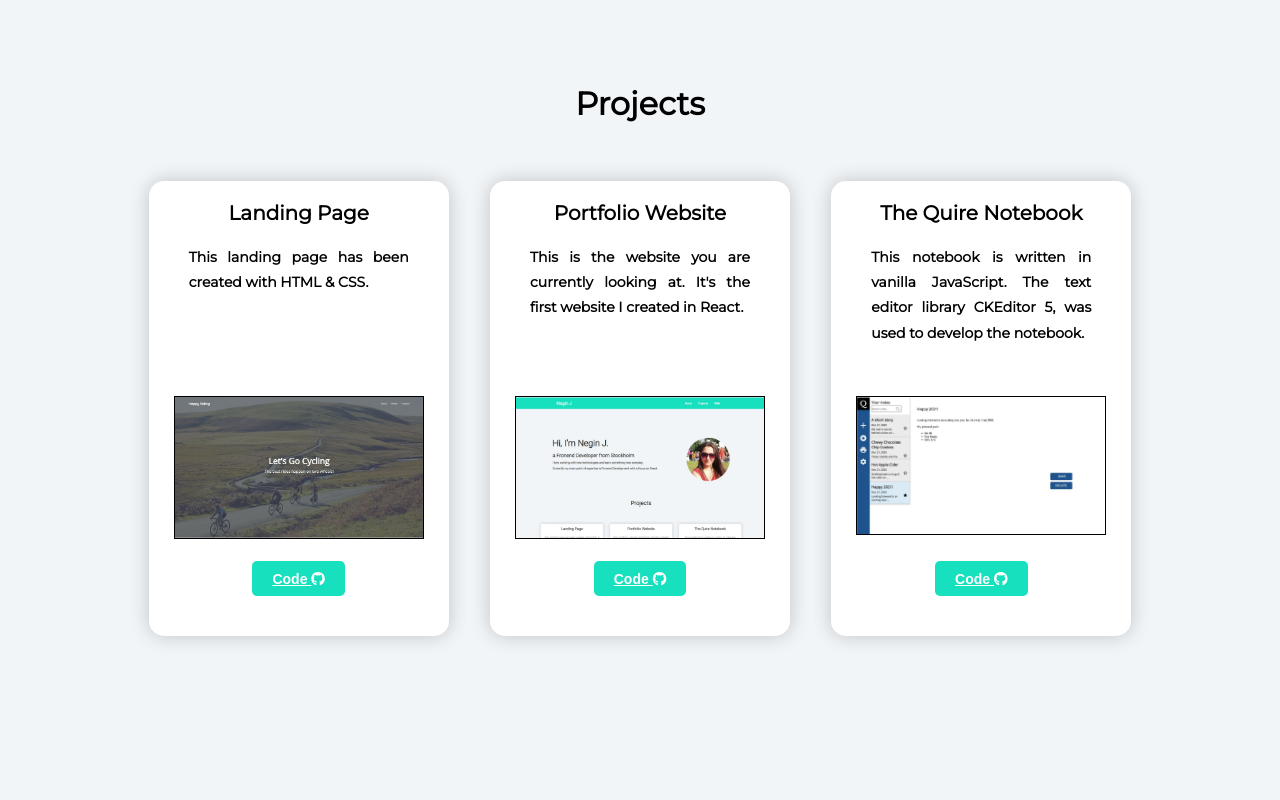
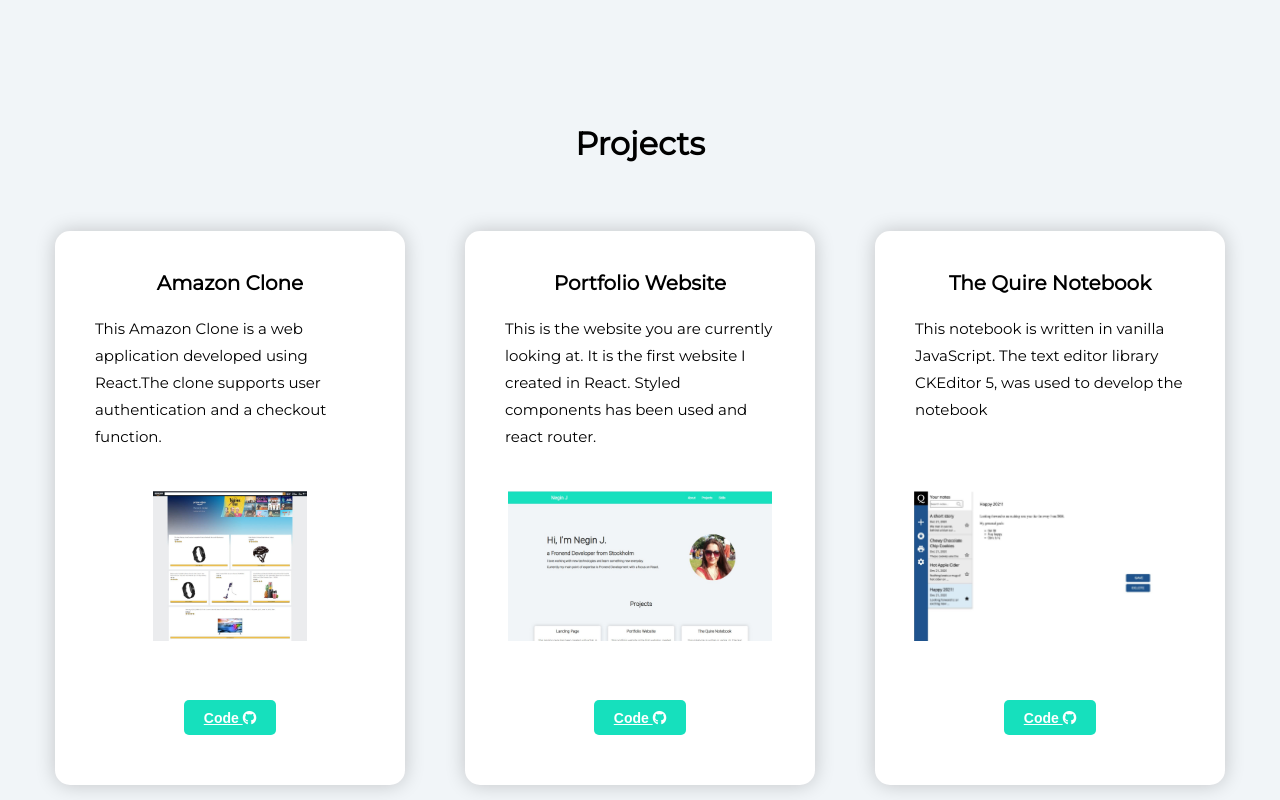
Before and after one commit to negin1/my-portfolio, a React (Create React App) app: page / in a window 1280 px wide. Shown: the part 500-1300 px from the top of the page. Built offline with nearby package versions, Linux system fonts and the light colour scheme.

Commit message:
changed the HTML/ CCSS project with the Azmzon clone

```diff
--- a/src/App.js
+++ b/src/App.js
@@ -4,9 +4,8 @@ import Navbar from './components/Navbar';
 import { BrowserRouter as Router, Switch, Route } from 'react-router-dom';
  import './App.css';
 import About from './components/pages/Home';
-import Projects from './components/Projects';
+import Project from './components/Project';
 import Skills from './components/Skills';
-
 
 
 function App() {
@@ -16,7 +15,7 @@ function App() {
       <Navbar />
       <Switch>
         <Route path='/' exact component={About} />
-        <Route path='/projects' component={Projects} />
+         <Route path='/project' component={Project}/>
         <Route path='/skills' component={Skills}/>
       </Switch>
     </Router>
--- a/src/components/About.js
+++ b/src/components/About.js
@@ -4,14 +4,16 @@ import styled from 'styled-components';
 
 const AboutContainer = styled.div`
   display: flex;
+  padding-top:130px;
   justify-content:center;
   flex-wrap:wrap;
   margin: 0 auto;
   width: 80%;
-  padding-top: 100px;
-   @media screen and (max-width: 768px){
-    padding-top: 60px;
-  }
+
+    @media  screen and(min-width: 500px) and (max-width: 800px) {
+         padding-top: 10px;
+    }
+
  `;
 
 
@@ -22,7 +24,7 @@ const AboutContentBox =styled.div`
         flex-direction: row;
         justify-content: center;
         margin: auto 0;
-        padding: 10px 20px;
+        padding: 5px 20px;
     }
 `;
 
@@ -50,7 +52,7 @@ const AboutSubheading = styled.h2`
     margin-bottom: 10px;
  `;
 
- const AaboutDescription  = styled.p`
+ const AaboutDescription  = styled.div`
     font-size: calc(18px + 2wv);
     font-weight:bold;
     line-height: 2em;
@@ -60,7 +62,7 @@ function About() {
   return (
       <AboutContainer>
         <AboutContentBox>
-          <AbooutTitle>Hi, I'm Negin J,</AbooutTitle>
+          <AbooutTitle>Hi, I'm Negin J ,</AbooutTitle>
             <AboutSubheading>a Frontend Developer from Stockholm.</AboutSubheading>
             <AaboutDescription>
               <p>I love working with new technologies and learn something new everyday. </p>
--- a/src/components/Navbar.js
+++ b/src/components/Navbar.js
@@ -29,7 +29,7 @@ function Navbar() {
             </li>
             <li className='nav-item'>
               <Link
-                to='/projects'
+                to='/project'
                 className='nav-links'
                 onClick={closeMobileMenu}
               >
--- /dev/null
+++ b/src/components/Project.js
@@ -0,0 +1,72 @@
+import React from 'react'
+import Projects from './Projects';
+import styled from 'styled-components';
+
+const SectionWrapper =styled.div`
+  margin-top:140px
+`
+  const SectionTitle =styled.h1`
+  margin:20px 20px;
+  text-align:center;
+  padding-bottom: 20px;
+  font-weight:bold;
+  margin-bottom: 18px;
+  @media screen and (max-width: 768px){
+    font-size: 20px
+  }
+`;
+const ProjerctWrapper = styled.div`
+
+ display: flex;
+  justify-content: center;
+  margin-left: auto;
+  margin-right: auto;
+`;
+
+const ProjectRow  = styled.div`
+
+display: flex;
+  flex-wrap: wrap;
+  flex-direction: row;
+  justify-content:space-around;
+  margin: 0 auto;
+
+`;
+
+
+
+function Project() {
+  return (
+    <SectionWrapper>
+   <SectionTitle>Projects </SectionTitle>
+      <ProjerctWrapper>
+        <ProjectRow>
+        <Projects
+          id = "1"
+          title='Amazon Clone'
+          description = 'This Amazon Clone is a web application developed using React.The clone supports user authentication and a checkout function.'
+          image={"/images/amazon.jpg"}
+          github="https://github.com/negin1/amazon-clone"
+        />
+
+        <Projects
+          id = "2"
+          title='Portfolio Website'
+          description = 'This is the website you are currently looking at. It  is the first website I created in React. Styled components has been used and react router.  '
+          image={"/images/portfolio.png"}
+          github="https://github.com/negin1/my-portfolio"
+        />
+
+        <Projects
+          id = "3"
+          title='The Quire Notebook'
+          description = 'This notebook  is written in vanilla  JavaScript. The text editor library CKEditor 5, was used to develop the notebook'
+          image={"/images/quire.jpg"}
+          github="https://github.com/Zztorp/fe20tp1_marker"
+        />
+   </ProjectRow>
+   </ProjerctWrapper>
+ </SectionWrapper>
+  )
+}
+export default Project
--- a/src/components/Projects.js
+++ b/src/components/Projects.js
@@ -1,71 +1,47 @@
-import React  from 'react';
+import React from 'react'
 import styled from 'styled-components';
 
 
-const ProjecrContainer = styled.div`
-  width: 80%;
-  margin: 0 auto;
-  padding-top: 110px;
-`;
-
-const SectionTitle = styled.h1`
-  margin:20px 20px;
-  text-align:center;
-  padding-bottom: 20px;
-  font-weight:bold;
-  margin-bottom: 18px;
-    @media screen and (max-width: 768px){
-    font-size: 20px
-  }
-`;
-
-const ProjectDiv = styled.div`
-    width: 250px;
-    height: 150px;
-    margin: 0 auto;
-    padding-bottom:10px
-  `;
-
-const ProjectBox = styled.div `
-  display: flex;
-  flex-wrap: wrap;
-  flex-direction: row;
-  justify-content:space-around;
-  margin: 0 auto;
-  `;
 
 const EachProject = styled.div`
-  background-color: #fff;
+ background-color: #fff;
   border-radius: 15px;
-  width:300px;
-  margin: 20px 20px;
+  width:350px;
+  margin:30px;
   box-shadow: 0px 0px 20px 0px rgba(0, 0, 0, 0.2);
   justify-content:space-between;
+`
+
+const ProjectText = styled.div`
+ height: 220px;
+ padding-bottom:20px 20px;
+
+ `;
+
+const ImgBtn =styled.div`
+    padding-bottom:10px;
 `;
 
   const ProjectTitle =styled.h1`
   font-size: 20px;
-  margin-top: 20px;
+  margin-top: 40px;
   text-align: center;
 `;
 
-const ProjectText = styled.div`
-  height: 170px;
-`;
-
 const ProjectDescription = styled.p`
-  font-size: 14px;
-  font-weight:bold;
+  font-size: 15px;
   line-height: 1.8em;
   padding: 20px 40px;
-  text-align: justify;
+
 `;
 
 const ProjectImg = styled.img`
+  max-height: 150px;
   width: 100%;
-  border: 1px solid black;
-  margin-top:10%;
+  object-fit: contain;
+  margin-bottom: 15px;
 `;
+
 
 const Button = styled.button`
   display: block;
@@ -90,56 +66,22 @@ const Button = styled.button`
    }
 `;
 
+function Projects({title, description, image, github}) {
+  return (
 
+      <EachProject>
+       <ProjectText>
+        <ProjectTitle>{title}</ProjectTitle>
+        <ProjectDescription>{description}</ProjectDescription>
+        </ProjectText>
+        <ImgBtn>
+        <ProjectImg src={image} alt=""/>
+        <Button><a href={github} target="_blank" rel="noreferrer"
+           className="githubLink">Code <i className="fab fa-github"></i> </a></Button>
+        </ImgBtn>
+      </EachProject>
 
-const projects = [
-      { id: 1,
-        title: "Landing Page",
-        description: "This landing page has been created with HTML & CSS.",
-         github:"https://github.com/negin1/LandingPage",
-        img:"/images/happyRiding.png"
-      },
-
-      { id: 2,
-
-        title: "Portfolio Website",
-        description: "This is the website you are currently looking at. It's the first website I created in React.",
-        github:"https://github.com/negin1/my-portfolio",
-        img:"/images/portfolio.png"
-
-        },
-
-      { id: 3,
-         title: "The Quire Notebook",
-        description: "This notebook  is written in vanilla  JavaScript. The text editor library CKEditor 5, was used to develop the notebook.",
-        github:"https://github.com/Zztorp/fe20tp1_marker",
-        img:"/images/quire.jpg"
-        }
-    ];
-
-const Projects = () => {
-  return (
-    <ProjecrContainer>
-      <SectionTitle>Projects </SectionTitle>
-          <ProjectBox>
-            {projects.map((eachProject) =>(
-              <EachProject>
-                <div className="each-project" key={projects.id}>
-                <ProjectText>
-                <ProjectTitle>{eachProject.title}</ProjectTitle>
-                <ProjectDescription>{eachProject.description}</ProjectDescription>
-                  </ProjectText>
-                <ProjectDiv>
-                <ProjectImg src={eachProject.img}></ProjectImg>
-                </ProjectDiv>
-                  <Button><a href={eachProject.github} target="_blank"
-                   className="githubLink">Code <i class="fab fa-github"></i> </a></Button>
-              </div>
-              </EachProject>
-            ))}
-          </ProjectBox>
-    </ProjecrContainer>
-    )
+  )
 }
 
-export default Projects;
+export default Projects
--- a/src/components/Skills.js
+++ b/src/components/Skills.js
@@ -38,7 +38,7 @@ const SectionTitle = styled.h1`
       }
  `;
 
- const Contact = styled.p`
+ const Contact = styled.div`
 
     text-align:center;
     font-size: calc(18px + 2wv);
@@ -83,15 +83,15 @@ const Skills = () => {
         </SkillsImg>
 
     <Contact>
-      <p>To see my skills in action, check out my <a href="https://github.com/negin1/my-portfolio"  target="_blank"> portfolio</a>.</p>
+      <p>To see my skills in action, check out my <a href="https://github.com/negin1/my-portfolio"  target="_blank" rel="noreferrer"> portfolio</a>.</p>
 
       <p> I would love to hear from you, so please drop me an <a href="mailto:negin.jalalian@gmail.com?subject= get in though">  email </a> and tell me about your project idea!</p>
     </Contact>
 
 
     <SocialMedia>
-    <a href="https://www.linkedin.com/in/negin-jalalian-68324824/"  target="_blank"> <i class="fab fa-linkedin-in"></i> </a>
-    <a href="https://github.com/negin1"  target="_blank"> <i class="fa fa-github" aria-hidden="true"></i> </a>
+    <a href="https://www.linkedin.com/in/negin-jalalian-68324824/"  target="_blank" rel="noreferrer"> <i className="fab fa-linkedin-in"></i> </a>
+    <a href="https://github.com/negin1"  target="_blank" rel="noreferrer"> <i className="fa fa-github" aria-hidden="true" rel="noreferrer"></i> </a>
     </SocialMedia>
     </SkillsContainer>
   )
--- a/src/components/pages/Home.js
+++ b/src/components/pages/Home.js
@@ -1,14 +1,15 @@
 import React from 'react'
-/* import '../../App.css'; */
 import About from '../About';
-import Projects from '../Projects';
+import Project from '../Project';
 import Skills from '../Skills';
+
+
 
 function Home() {
   return (
     <div>
     <About />
-    <Projects />
+    <Project />
     <Skills />
     </div>
   );
```
Also changed, not shown: public/images/amazon.JPG (added), 1 other file (tests, documents, lock files or other folders).
